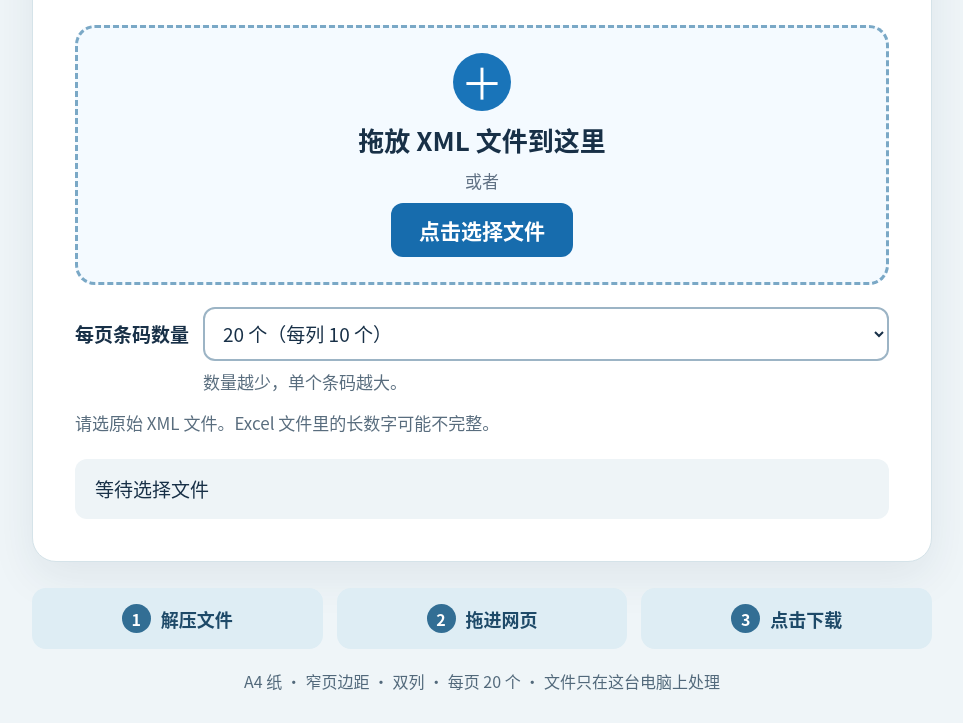
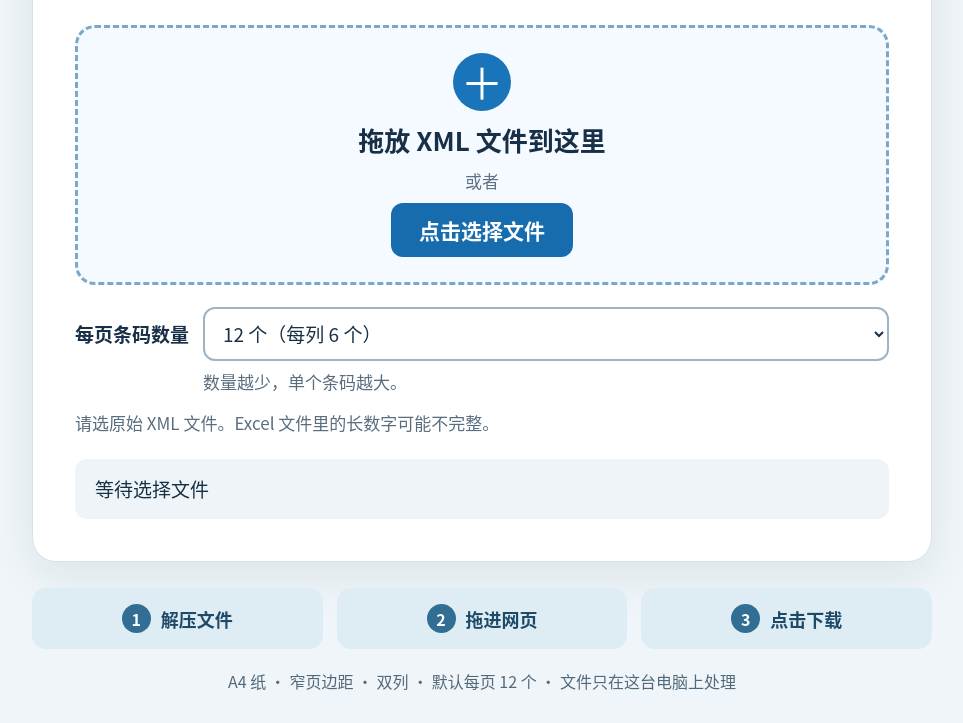
Before and after one commit to APRIL-Physicist/drug-code128-pdf, a plain HTML site: page index.html in a window 1280 px wide. Shown: the part 286-1009 px from the top of the page, without its empty margins (158-1121 px from the left). Drawn offline with Linux system fonts and the light colour scheme.

Commit message:
Set default barcode count to 12

```diff
--- a/index.html
+++ b/index.html
@@ -37,9 +37,9 @@
       <div class="page-options">
         <label for="pageCount">每页条码数量</label>
         <select id="pageCount" aria-describedby="pageCountHint">
-          <option value="20" selected>20 个（每列 10 个）</option>
+          <option value="20">20 个（每列 10 个）</option>
           <option value="16">16 个（每列 8 个）</option>
-          <option value="12">12 个（每列 6 个）</option>
+          <option value="12" selected>12 个（每列 6 个）</option>
           <option value="10">10 个（每列 5 个）</option>
         </select>
         <span id="pageCountHint" class="hint">数量越少，单个条码越大。</span>
@@ -56,7 +56,7 @@
       <div><span class="number">2</span><span>拖进网页</span></div>
       <div><span class="number">3</span><span>点击下载</span></div>
     </div>
-    <p id="layoutHint" class="footnote">A4 纸 · 窄页边距 · 双列 · 每页 20 个 · 文件只在这台电脑上处理</p>
+    <p id="layoutHint" class="footnote">A4 纸 · 窄页边距 · 双列 · 默认每页 12 个 · 文件只在这台电脑上处理</p>
   </main>
 </body>
 </html>
```
